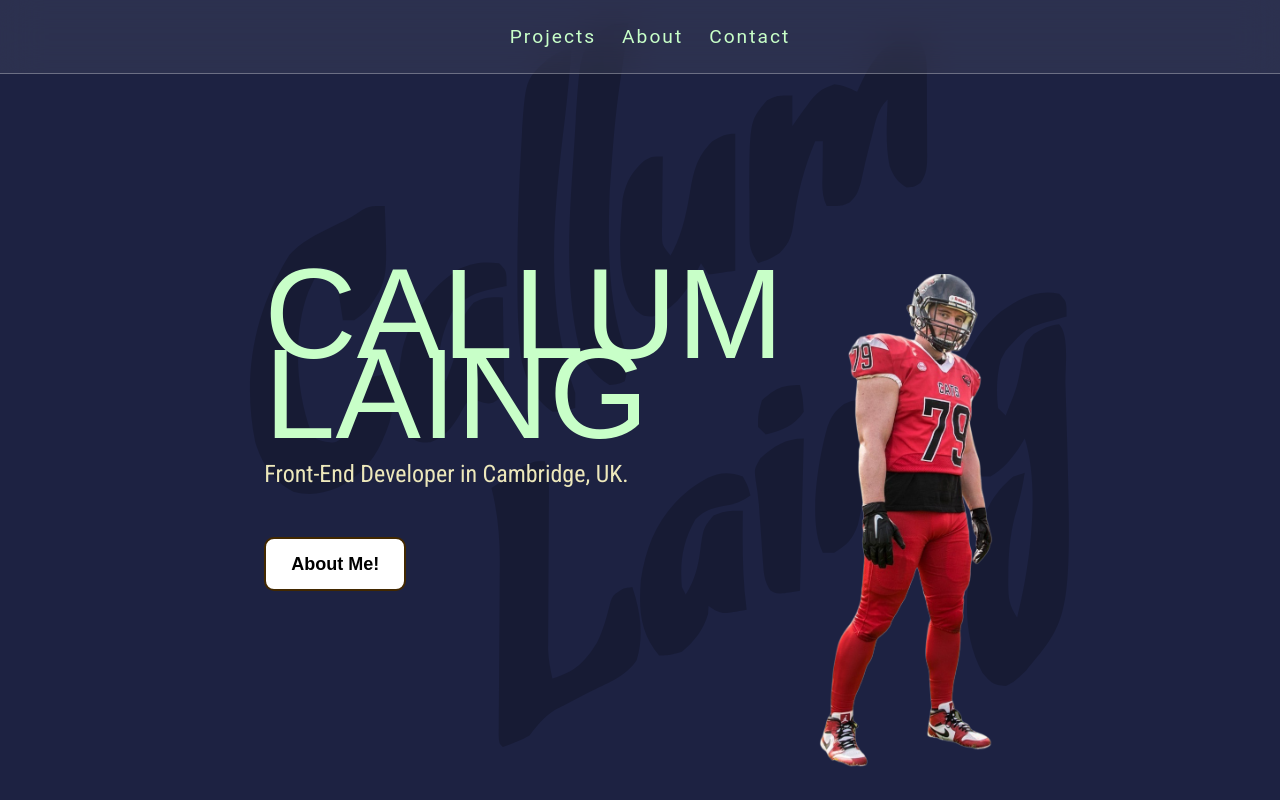
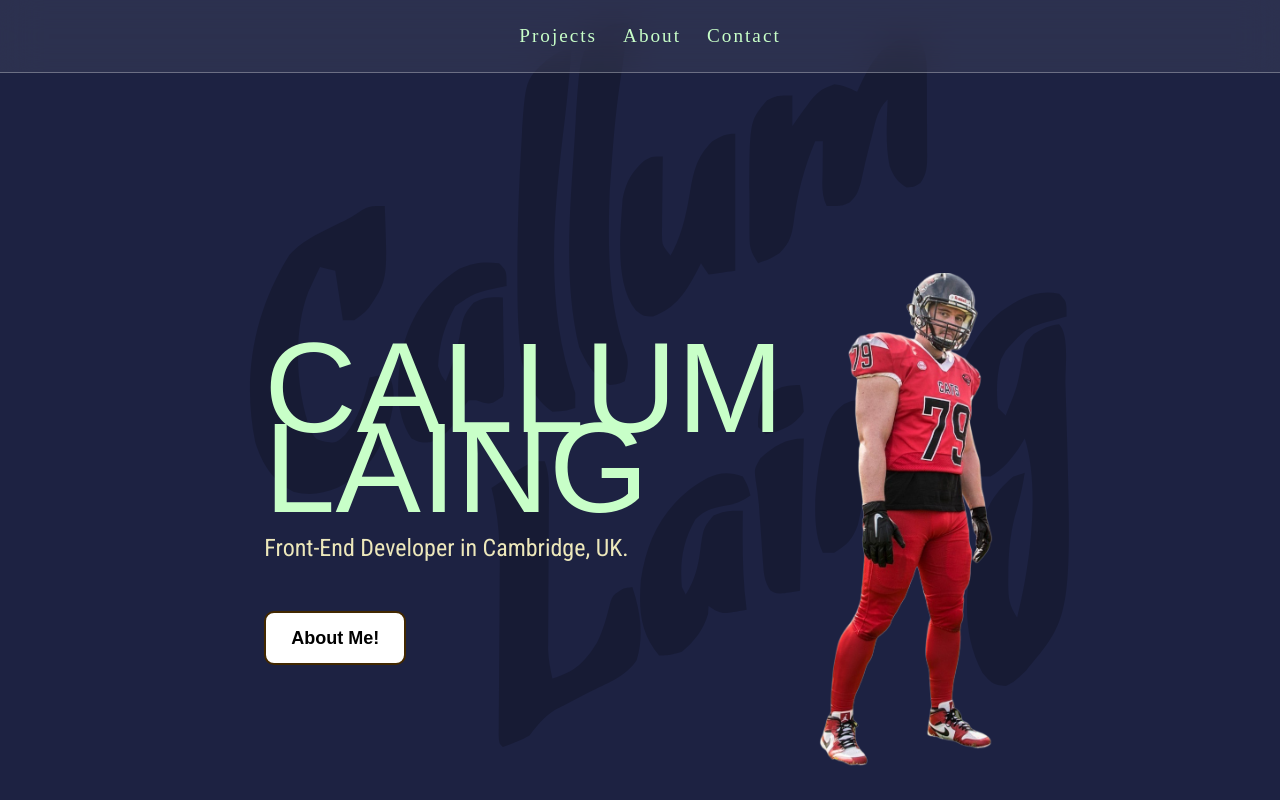
Before and after one commit to callum-laing/portfolio-v4, a Svelte app: page / in a window 1280 px wide. Shown: the top 800 px of the page. Built offline with nearby package versions, Linux system fonts and the light colour scheme; a web font is replaced by a local one.

Commit message:
repositioned hero

```diff
--- a/src/app.css
+++ b/src/app.css
@@ -3,7 +3,6 @@ body {
   width: 100%;
   height: 100%;
   background-color: #1d2242;
-  font-family: "Roboto", sans-serif;
 }
 
 h1 {
--- a/src/components/Hero.svelte
+++ b/src/components/Hero.svelte
@@ -40,6 +40,7 @@
         width: 40%;
         padding-right: 20px;
         line-height: 80px;
+        padding-top: 75px;
 }
 
 h1 {
--- a/src/components/Projects.svelte
+++ b/src/components/Projects.svelte
@@ -134,6 +134,12 @@ h1 {
     color: rgba(200, 200, 200);
  }
 
+ h2 {
+        font-family: "Roboto Condensed", sans-serif;
+    font-optical-sizing: auto;
+    font-style: normal;
+ }
+
 
  @media (max-width: 769px) {
     .projectWrapper {
```
